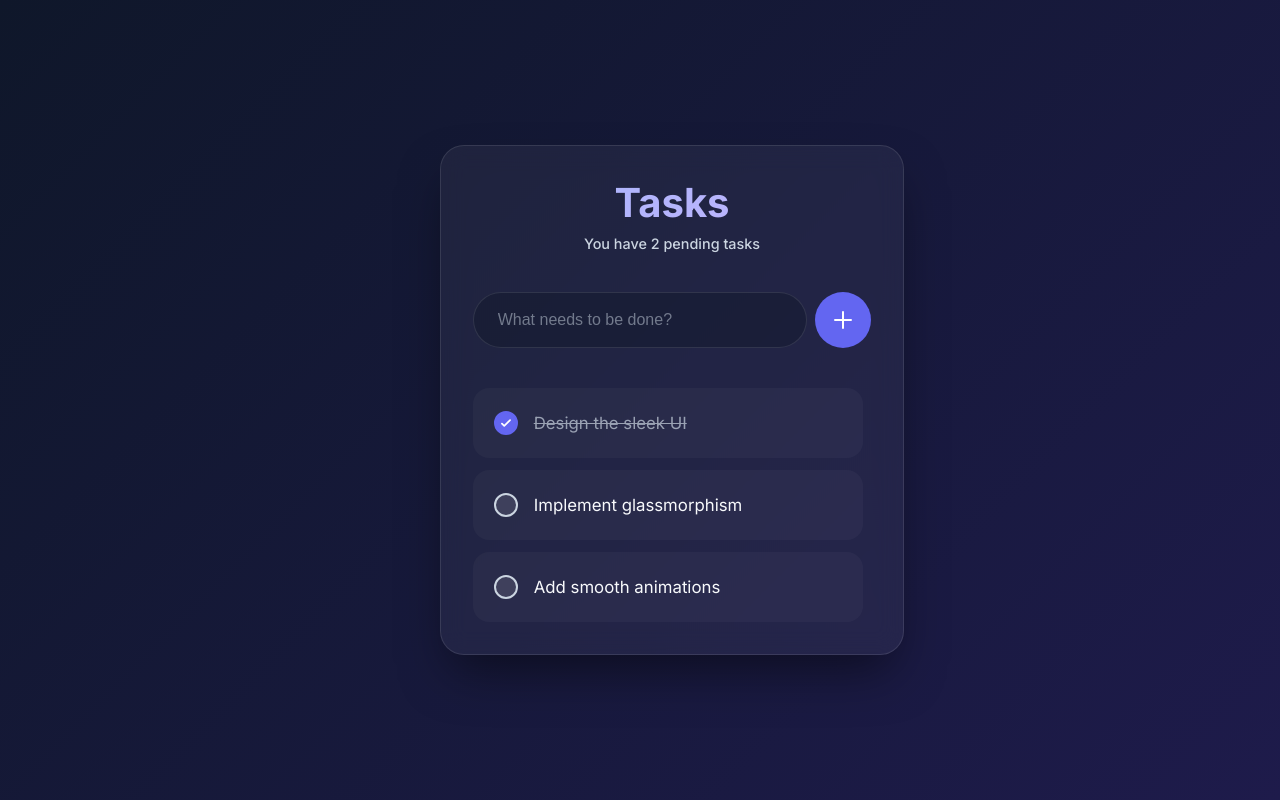
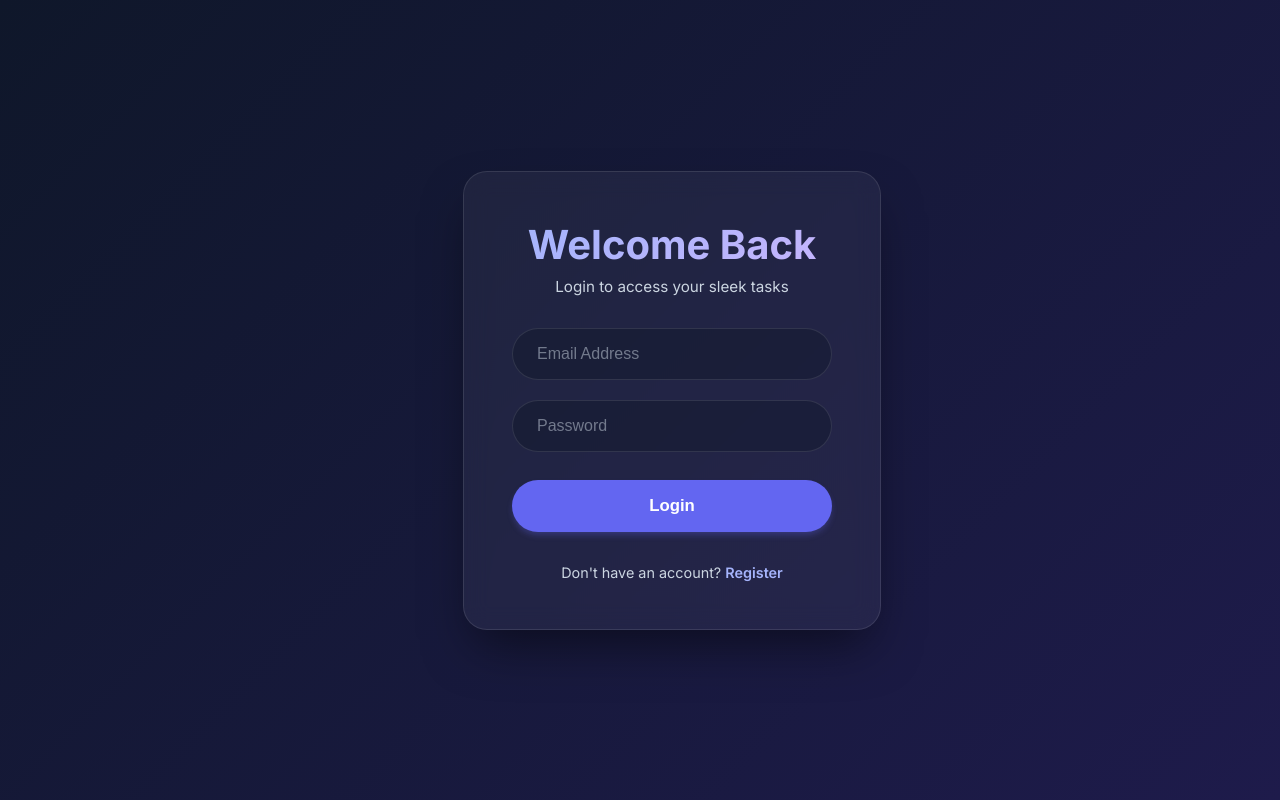
Before and after one commit to kavinkharthik/DevOps-project, a React (Vite) app: page / in a window 1280 px wide. Built offline with nearby package versions, Linux system fonts and the light colour scheme.

Commit message:
adding Register and login page

```diff
--- a/src/App.jsx
+++ b/src/App.jsx
@@ -1,11 +1,68 @@
 import { useState } from 'react'
 import './App.css'
 import TodoLayout from './components/TodoLayout'
+import Login from './components/Login'
+import Register from './components/Register'
 
 function App() {
+  const [currentPage, setCurrentPage] = useState('login');
+  const [user, setUser] = useState(null);
+
+  const handleLogin = () => {
+    setUser({ name: 'User' });
+    setCurrentPage('todos');
+  };
+
+  const handleRegister = () => {
+    setUser({ name: 'New User' });
+    setCurrentPage('todos');
+  };
+
+  const handleLogout = () => {
+    setUser(null);
+    setCurrentPage('login');
+  };
+
   return (
     <div className="app-container">
-      <TodoLayout />
+      {currentPage === 'login' && (
+        <Login
+          onLogin={handleLogin}
+          navigateToRegister={() => setCurrentPage('register')}
+        />
+      )}
+
+      {currentPage === 'register' && (
+        <Register
+          onRegister={handleRegister}
+          navigateToLogin={() => setCurrentPage('login')}
+        />
+      )}
+
+      {currentPage === 'todos' && (
+        <>
+          <div style={{ display: 'flex', justifyContent: 'flex-end', paddingBottom: '10px' }}>
+            <button
+              onClick={handleLogout}
+              style={{
+                background: 'transparent',
+                border: '1px solid rgba(255,255,255,0.2)',
+                color: '#cbd5e1',
+                padding: '0.4rem 1rem',
+                borderRadius: '99px',
+                cursor: 'pointer',
+                transition: 'all 0.2s',
+                fontSize: '0.85rem'
+              }}
+              onMouseOver={e => { e.target.style.background = 'rgba(255,255,255,0.1)'; e.target.style.color = 'white'; }}
+              onMouseOut={e => { e.target.style.background = 'transparent'; e.target.style.color = '#cbd5e1'; }}
+            >
+              Logout
+            </button>
+          </div>
+          <TodoLayout />
+        </>
+      )}
     </div>
   )
 }
--- /dev/null
+++ b/src/components/Auth.css
@@ -0,0 +1,106 @@
+.auth-container {
+  display: flex;
+  flex-direction: column;
+  align-items: center;
+  width: 100%;
+  padding: 1rem 0;
+  animation: fadeIn 0.4s ease-out;
+}
+
+@keyframes fadeIn {
+  from { opacity: 0; transform: translateY(20px); }
+  to { opacity: 1; transform: translateY(0); }
+}
+
+.auth-title {
+  font-size: 2.5rem;
+  font-weight: 700;
+  margin-bottom: 0.5rem;
+  background: linear-gradient(135deg, #a5b4fc 0%, #c4b5fd 100%);
+  -webkit-background-clip: text;
+  background-clip: text;
+  -webkit-text-fill-color: transparent;
+}
+
+.auth-subtitle {
+  font-size: 0.95rem;
+  color: var(--text-secondary);
+  margin-bottom: 2rem;
+}
+
+.auth-form {
+  width: 100%;
+  max-width: 320px;
+  display: flex;
+  flex-direction: column;
+  gap: 1.25rem;
+}
+
+.input-group {
+  width: 100%;
+}
+
+.auth-input {
+  width: 100%;
+  padding: 1rem 1.5rem;
+  border-radius: 9999px;
+  border: 1px solid var(--container-border);
+  background: rgba(15, 23, 42, 0.4);
+  color: var(--text-primary);
+  font-size: 1rem;
+  transition: all 0.3s ease;
+  outline: none;
+}
+
+.auth-input:focus {
+  border-color: var(--primary-color);
+  box-shadow: 0 0 0 2px rgba(99, 102, 241, 0.3);
+  background: rgba(15, 23, 42, 0.6);
+}
+
+.auth-input::placeholder {
+  color: rgba(203, 213, 225, 0.5);
+}
+
+.auth-submit {
+  width: 100%;
+  padding: 1rem;
+  border-radius: 9999px;
+  border: none;
+  background: var(--primary-color);
+  color: white;
+  font-size: 1.05rem;
+  font-weight: 600;
+  cursor: pointer;
+  transition: all 0.3s cubic-bezier(0.4, 0, 0.2, 1);
+  margin-top: 0.5rem;
+  box-shadow: 0 4px 6px -1px rgba(99, 102, 241, 0.3);
+}
+
+.auth-submit:hover {
+  transform: translateY(-2px);
+  box-shadow: 0 10px 15px -3px rgba(99, 102, 241, 0.4);
+  background: #4f46e5;
+}
+
+.auth-submit:active {
+  transform: translateY(0);
+}
+
+.auth-footer {
+  margin-top: 2rem;
+  font-size: 0.9rem;
+  color: var(--text-secondary);
+}
+
+.auth-link {
+  color: #a5b4fc;
+  cursor: pointer;
+  font-weight: 600;
+  transition: color 0.2s;
+}
+
+.auth-link:hover {
+  color: #c4b5fd;
+  text-decoration: underline;
+}
--- /dev/null
+++ b/src/components/Login.jsx
@@ -0,0 +1,50 @@
+import React, { useState } from 'react';
+import './Auth.css';
+
+const Login = ({ onLogin, navigateToRegister }) => {
+  const [email, setEmail] = useState('');
+  const [password, setPassword] = useState('');
+
+  const handleSubmit = (e) => {
+    e.preventDefault();
+    if (email && password) {
+      onLogin();
+    }
+  };
+
+  return (
+    <div className="auth-container">
+      <h2 className="auth-title">Welcome Back</h2>
+      <p className="auth-subtitle">Login to access your sleek tasks</p>
+
+      <form className="auth-form" onSubmit={handleSubmit}>
+        <div className="input-group">
+          <input
+            type="email"
+            className="auth-input"
+            placeholder="Email Address"
+            value={email}
+            onChange={(e) => setEmail(e.target.value)}
+            required
+          />
+        </div>
+        <div className="input-group">
+          <input
+            type="password"
+            className="auth-input"
+            placeholder="Password"
+            value={password}
+            onChange={(e) => setPassword(e.target.value)}
+            required
+          />
+        </div>
+        <button type="submit" className="auth-submit">Login</button>
+      </form>
+
+      <p className="auth-footer">
+        Don't have an account? <span className="auth-link" onClick={navigateToRegister}>Register</span>
+      </p>
+    </div>
+  );
+};
+export default Login;
--- /dev/null
+++ b/src/components/Register.jsx
@@ -0,0 +1,61 @@
+import React, { useState } from 'react';
+import './Auth.css';
+
+const Register = ({ onRegister, navigateToLogin }) => {
+  const [name, setName] = useState('');
+  const [email, setEmail] = useState('');
+  const [password, setPassword] = useState('');
+
+  const handleSubmit = (e) => {
+    e.preventDefault();
+    if (name && email && password) {
+      onRegister();
+    }
+  };
+
+  return (
+    <div className="auth-container">
+      <h2 className="auth-title">Create Account</h2>
+      <p className="auth-subtitle">Join to organize your day beautifully</p>
+
+      <form className="auth-form" onSubmit={handleSubmit}>
+        <div className="input-group">
+          <input
+            type="text"
+            className="auth-input"
+            placeholder="Full Name"
+            value={name}
+            onChange={(e) => setName(e.target.value)}
+            required
+          />
+        </div>
+        <div className="input-group">
+          <input
+            type="email"
+            className="auth-input"
+            placeholder="Email Address"
+            value={email}
+            onChange={(e) => setEmail(e.target.value)}
+            required
+          />
+        </div>
+        <div className="input-group">
+          <input
+            type="password"
+            className="auth-input"
+            placeholder="Password"
+            value={password}
+            onChange={(e) => setPassword(e.target.value)}
+            required
+          />
+        </div>
+        <button type="submit" className="auth-submit">Sign Up</button>
+      </form>
+
+      <p className="auth-footer">
+        Already have an account? <span className="auth-link" onClick={navigateToLogin}>Login</span>
+      </p>
+    </div>
+  );
+};
+export default Register;
```
